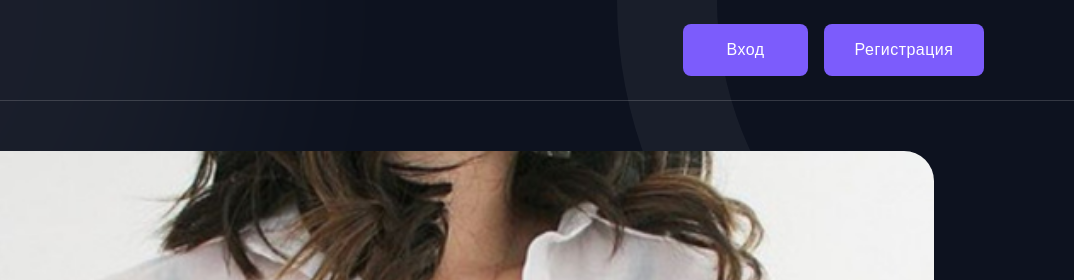
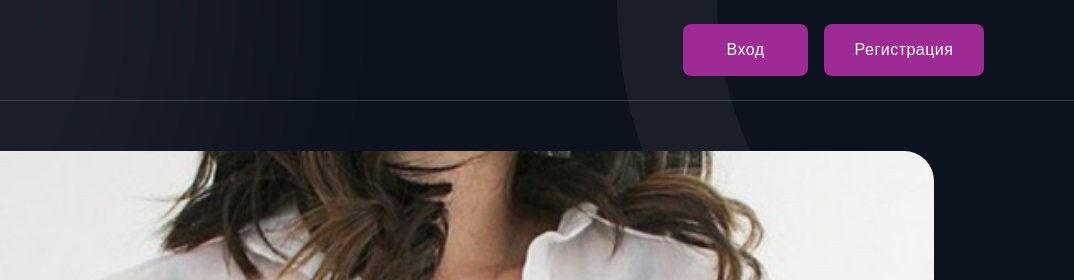
Before and after one commit to Ark21bit/clothes, a plain HTML site: page index.html in a window 1280 px wide. Shown: the top 280 px of the page, 206-1280 px from the left. Drawn offline with Linux system fonts and the light colour scheme; files that its build step writes are made by us from their sources.

Commit message:
фикс 1

```diff
--- a/style/style.css
+++ b/style/style.css
@@ -10,7 +10,7 @@ body{
 .btn{
     width: 160px;
     height: 52px;
-    background: #7C5CFC;
+    background: #9e2a94;
     border-radius: 8px;
     border: none;
     box-sizing: border-box;
```
